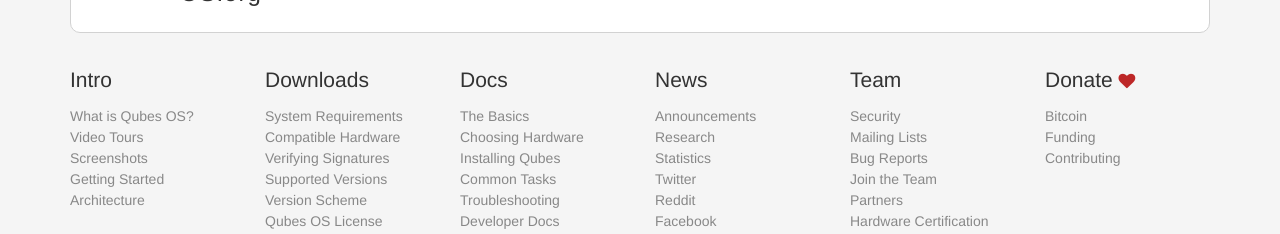
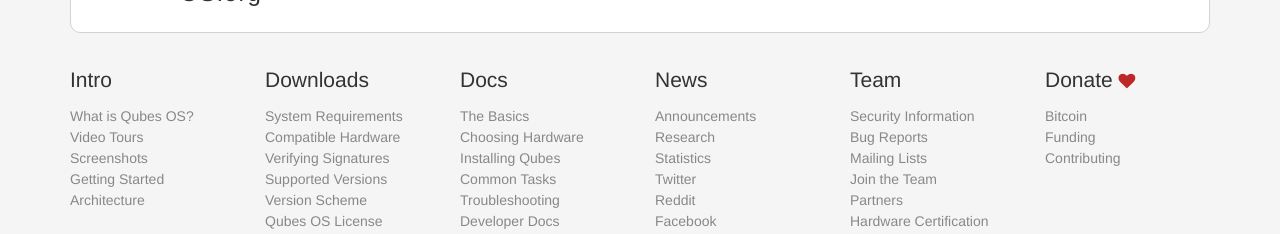
Before and after one commit to QubesOS/qubesos.github.io, a Jekyll site: the page built from news/index.html, in a window 1280 px wide. Shown: the part 355-589 px from the top of the page. Built offline with Jekyll 4.4.1, drawn with Linux system fonts in a browser that asks for light colours; some web fonts are replaced.

Commit message:
Minor: Clarify and reorder Team links

```diff
--- a/_data/architecture.yml
+++ b/_data/architecture.yml
@@ -78,13 +78,13 @@
   url: /team/
   icon: fa-users
   sub-pages:
-  - title: Security
+  - title: Security Information
     url: /security/
     icon: fa-lock
+  - title: Bug Reports
+    url: /doc/reporting-bugs/
   - title: Mailing Lists
     url: /mailing-lists/
-  - title: Bug Reports
-    url: /doc/reporting-bugs/
   - title: Join the Team
     url: /join/
     icon: fa-thumbs-o-up
```
